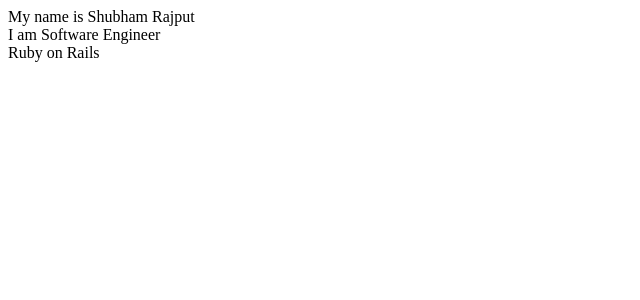
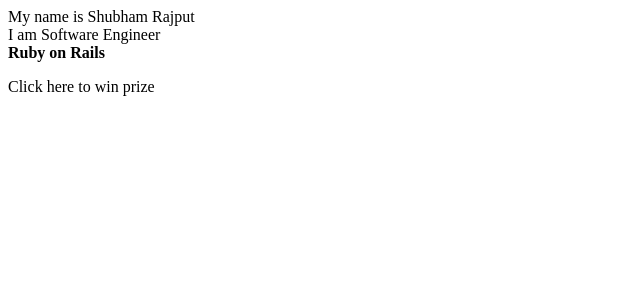
Before and after one commit to GeekShubhamRajput/Vue-JS, a Vue app: page / in a window 1280 px wide. Shown: the top 300 px of the page, without its empty margins (0-640 px from the left). Built offline with nearby package versions, Linux system fonts and the light colour scheme.

Commit message:
Binding HTML III

```diff
--- a/src/App.vue
+++ b/src/App.vue
@@ -1,20 +1,20 @@
 <template>
   <div> My name is {{ name }} </div>
   <div> I am {{ designation }} </div>
-  <div v-text="technologies"> </div>
+  <div v-html="technologies"> </div>
+  <p v-html="myLink"> </p>
 </template>
 
 <script>
-
   export default{
     name: "App",
     data(){
       return{
         name: "Shubham Rajput",
         designation: "Software Engineer",
-        technologies: 'Ruby on Rails',
+        technologies: '<b>Ruby on Rails</b>',
+        myLink: `<a herf="#" onclick="alert('Congratulation !!')">Click here to win prize</a>`,
       };
     },
   };
-
 </script>
```
